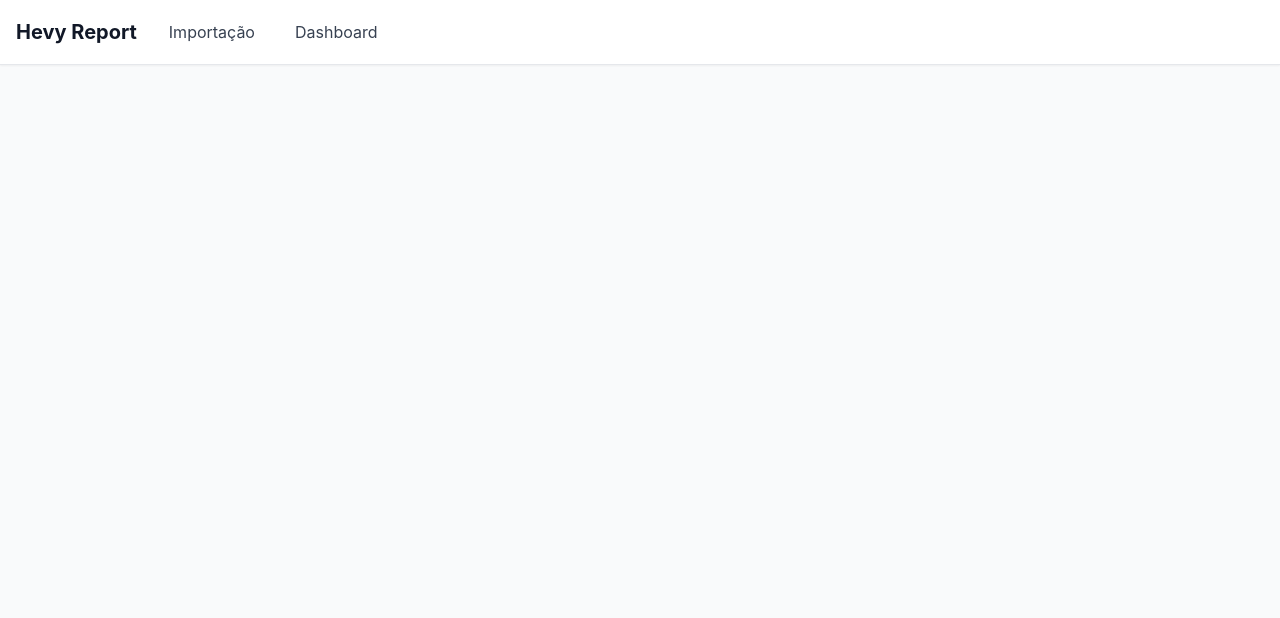
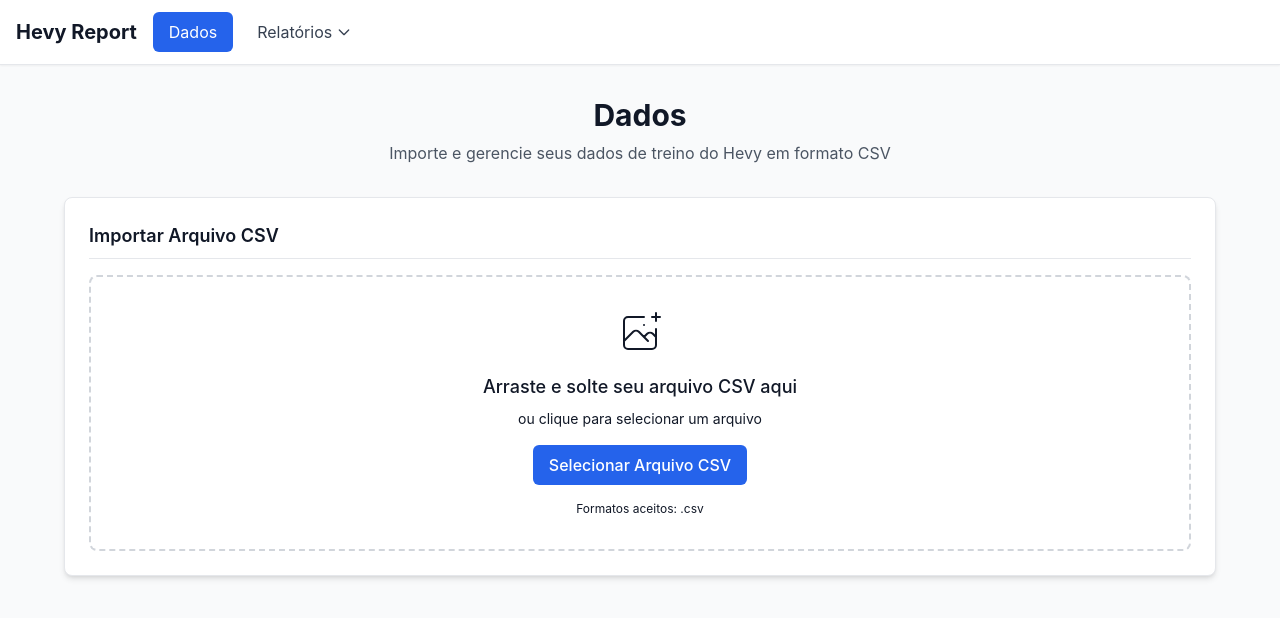
Before and after one commit to zabaala/hevy-report, a React (Vite) app: page /data in a window 1280 px wide. Shown: the top 618 px of the page. Built offline with nearby package versions, Linux system fonts and the light colour scheme.

Commit message:
Refactored pages: merged `DashboardPage` and `ImportPage` into `WorkoutReportsPage` and `DataPage`. Renamed and optimized components for clarity.

```diff
--- a/src/App.tsx
+++ b/src/App.tsx
@@ -1,6 +1,6 @@
 import { Routes, Route, Navigate } from 'react-router-dom'
-import ImportPage from './pages/ImportPage'
-import DashboardPage from './pages/DashboardPage'
+import DataPage from './pages/DataPage'
+import WorkoutReportsPage from './pages/WorkoutReportsPage'
 import Navigation from './components/molecules/Navigation'
 
 function App() {
@@ -9,9 +9,12 @@
       <Navigation />
       <main className="container mx-auto px-4 py-8">
         <Routes>
-          <Route path="/" element={<Navigate to="/import" replace />} />
-          <Route path="/import" element={<ImportPage />} />
-          <Route path="/dashboard" element={<DashboardPage />} />
+          <Route path="/" element={<Navigate to="/data" replace />} />
+          <Route path="/data" element={<DataPage />} />
+          <Route path="/reports/workouts" element={<WorkoutReportsPage />} />
+          {/* Legacy redirects */}
+          <Route path="/import" element={<Navigate to="/data" replace />} />
+          <Route path="/dashboard" element={<Navigate to="/reports/workouts" replace />} />
         </Routes>
       </main>
     </div>
--- a/src/components/molecules/Navigation.tsx
+++ b/src/components/molecules/Navigation.tsx
@@ -1,13 +1,22 @@
-import React from 'react'
+import React, { useState } from 'react'
 import { Link, useLocation } from 'react-router-dom'
 
 const Navigation: React.FC = () => {
   const location = useLocation()
+  const [isReportsOpen, setIsReportsOpen] = useState(false)
 
   const isActive = (path: string) => location.pathname === path
+  const isReportsActive = () => location.pathname.startsWith('/reports')
 
   const linkClasses = (path: string) =>
     `px-4 py-2 rounded-md transition-colors duration-200 ${
+      isActive(path)
+        ? 'bg-blue-600 text-white'
+        : 'text-gray-700 hover:bg-gray-100'
+    }`
+
+  const dropdownLinkClasses = (path: string) =>
+    `block px-4 py-2 text-sm transition-colors duration-200 ${
       isActive(path)
         ? 'bg-blue-600 text-white'
         : 'text-gray-700 hover:bg-gray-100'
@@ -22,12 +31,48 @@
               Hevy Report
             </h1>
             <div className="flex space-x-2">
-              <Link to="/import" className={linkClasses('/import')}>
-                Importação
+              <Link to="/data" className={linkClasses('/data')}>
+                Dados
               </Link>
-              <Link to="/dashboard" className={linkClasses('/dashboard')}>
-                Dashboard
-              </Link>
+
+              {/* Relatórios Dropdown */}
+              <div className="relative">
+                <button
+                  onClick={() => setIsReportsOpen(!isReportsOpen)}
+                  className={`px-4 py-2 rounded-md transition-colors duration-200 flex items-center space-x-1 ${
+                    isReportsActive()
+                      ? 'bg-blue-600 text-white'
+                      : 'text-gray-700 hover:bg-gray-100'
+                  }`}
+                >
+                  <span>Relatórios</span>
+                  <svg
+                    className={`w-4 h-4 transition-transform duration-200 ${isReportsOpen ? 'rotate-180' : ''}`}
+                    fill="none"
+                    stroke="currentColor"
+                    viewBox="0 0 24 24"
+                  >
+                    <path strokeLinecap="round" strokeLinejoin="round" strokeWidth={2} d="M19 9l-7 7-7-7" />
+                  </svg>
+                </button>
+
+                {isReportsOpen && (
+                  <div className="absolute top-full left-0 mt-1 w-48 bg-white border border-gray-200 rounded-md shadow-lg z-50">
+                    <div className="py-1">
+                      <Link
+                        to="/reports/workouts"
+                        className={dropdownLinkClasses('/reports/workouts')}
+                        onClick={() => setIsReportsOpen(false)}
+                      >
+                        Treinos
+                      </Link>
+                      <div className="px-4 py-2 text-xs text-gray-500 border-t border-gray-100 mt-1">
+                        Mais relatórios em breve...
+                      </div>
+                    </div>
+                  </div>
+                )}
+              </div>
             </div>
           </div>
         </div>
--- a/src/pages/ImportPage.tsx
+++ b/src/pages/DataPage.tsx
@@ -8,7 +8,7 @@
 import { db } from '../services/database'
 import { WorkoutRecord } from '../types/workout'
 
-const ImportPage: React.FC = () => {
+const DataPage: React.FC = () => {
   const navigate = useNavigate()
   const { loadWorkouts, clearData } = useWorkoutStore()
   const [importResult, setImportResult] = useState<ImportResult | null>(null)
@@ -57,8 +57,8 @@
     }
   }
 
-  const handleGoToDashboard = () => {
-    navigate('/dashboard')
+  const handleGoToReports = () => {
+    navigate('/reports/workouts')
   }
 
   // Pagination
@@ -74,11 +74,11 @@
   return (
     <div className="max-w-6xl mx-auto space-y-6">
       <div className="text-center mb-8">
-        <h1 className="text-3xl font-bold text-dark-text mb-2">
-          Importação de Dados
+        <h1 className="text-3xl font-bold text-gray-900 mb-2">
+          Dados
         </h1>
-        <p className="text-dark-text-secondary">
-          Importe seus dados de treino do Hevy em formato CSV
+        <p className="text-gray-600">
+          Importe e gerencie seus dados de treino do Hevy em formato CSV
         </p>
       </div>
 
@@ -101,8 +101,8 @@
                   {importResult.recordsImported} registros importados do CSV
                 </p>
                 <div className="mt-3">
-                  <Button onClick={handleGoToDashboard} size="sm">
-                    Ir para Dashboard
+                  <Button onClick={handleGoToReports} size="sm">
+                    Ver Relatórios
                   </Button>
                 </div>
               </div>
@@ -232,4 +232,4 @@
   )
 }
 
-export default ImportPage
+export default DataPage
--- a/src/pages/DashboardPage.tsx
+++ b/src/pages/WorkoutReportsPage.tsx
@@ -5,7 +5,7 @@
 import Button from '../components/atoms/Button'
 import { calculateWorkoutSummaries } from '../utils/workoutCalculations'
 
-const DashboardPage: React.FC = () => {
+const WorkoutReportsPage: React.FC = () => {
   const navigate = useNavigate()
   const {
     workouts,
@@ -201,4 +201,4 @@
   )
 }
 
-export default DashboardPage
+export default WorkoutReportsPage
```
